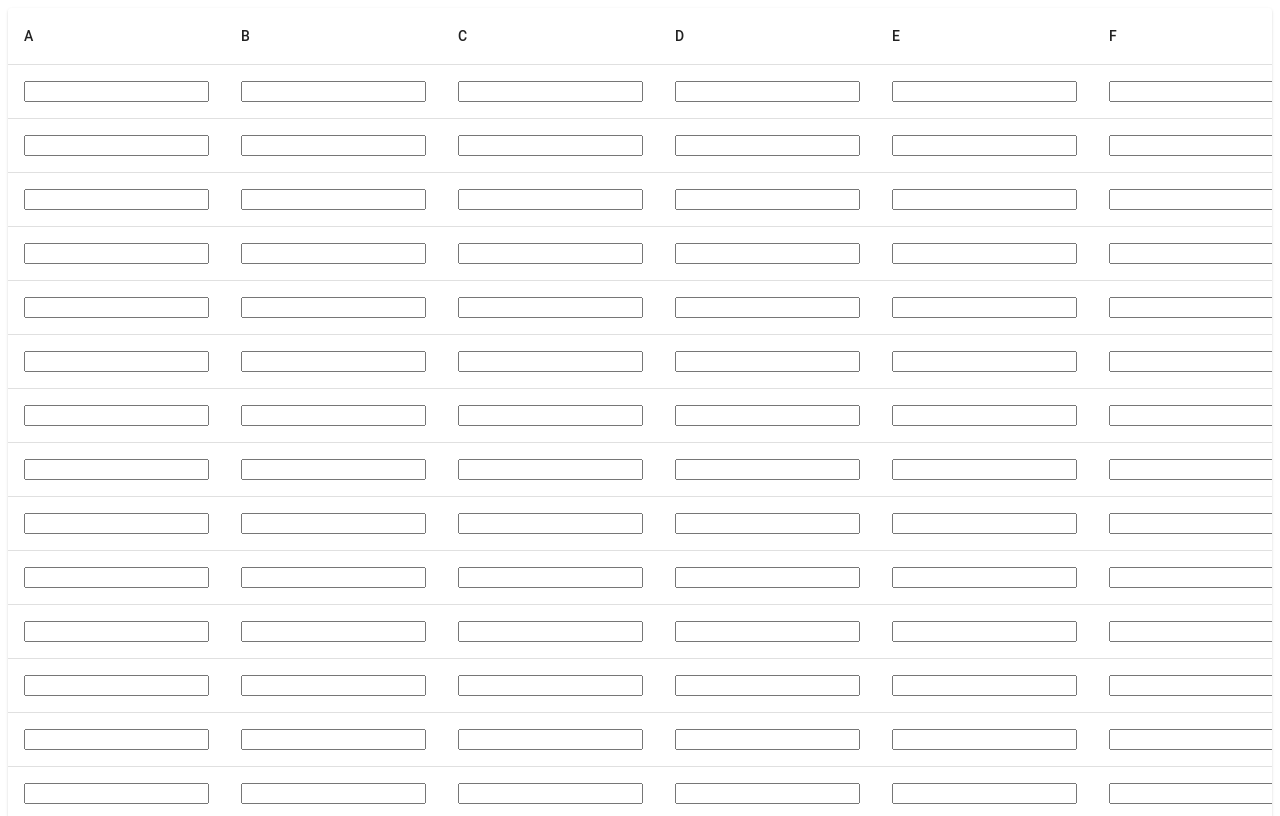
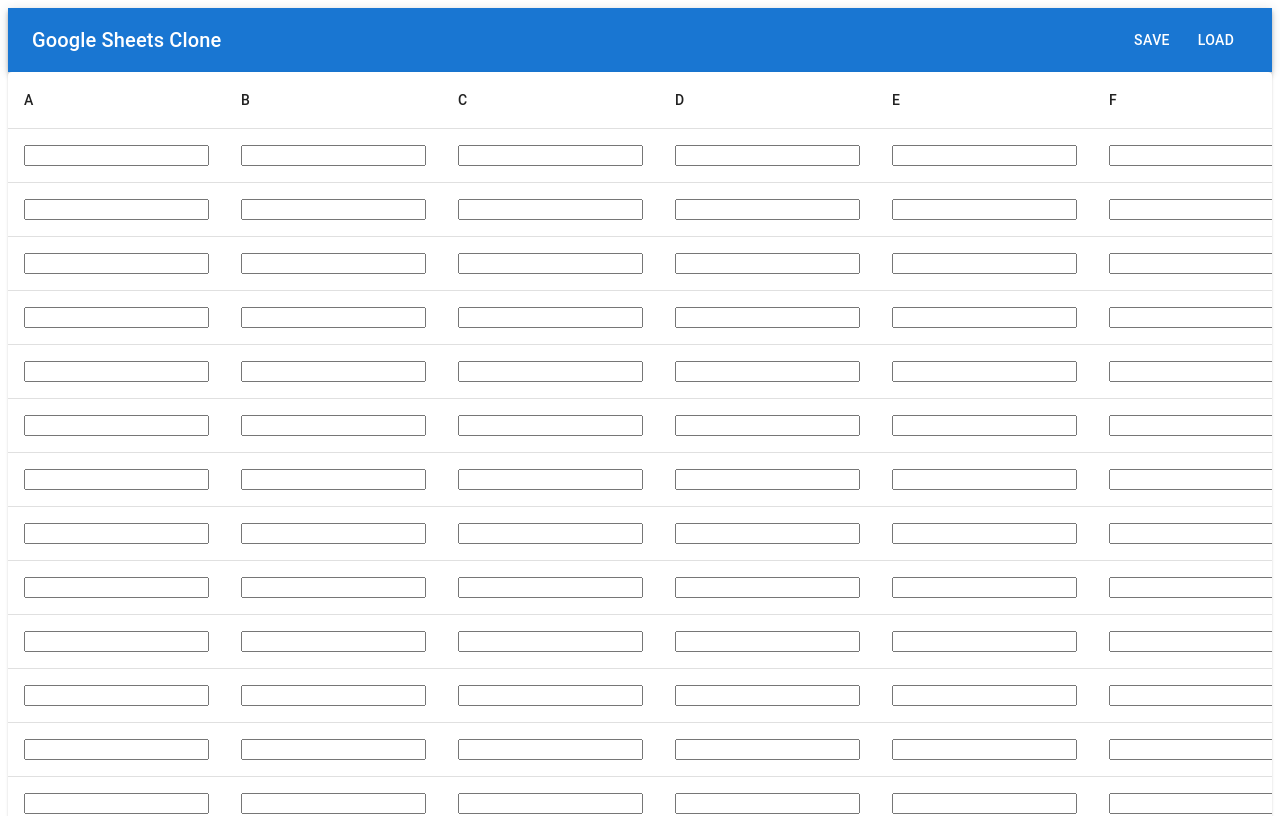
Before and after one commit to Medhanshverma/google-sheets-clone, a Next.js app: page / in a window 1280 px wide. Shown: the top 816 px of the page. Built offline with nearby package versions, Linux system fonts and the light colour scheme.

Commit message:
added toolbar comp

```diff
--- a/app/page.js
+++ b/app/page.js
@@ -1,12 +1,14 @@
 'use client'
 
 import React from 'react';
+import Toolbar from '../components/Toolbar';
 import Spreadsheet from '../components/spreadsheet';
 
 export default function Home() {
   return (
     <div>
-      <Spreadsheet />
+      <Toolbar/>
+      <Spreadsheet/>
     </div>
   );
 }
--- /dev/null
+++ b/components/Toolbar.js
@@ -0,0 +1,18 @@
+import React from 'react';
+import { AppBar, Toolbar as MuiToolbar, Typography, Button } from '@mui/material';
+
+const Toolbar = () => {
+  return (
+    <AppBar position="static">
+      <MuiToolbar>
+        <Typography variant="h6" component="div" sx={{ flexGrow: 1 }}>
+          Google Sheets Clone
+        </Typography>
+        <Button color="inherit">Save</Button>
+        <Button color="inherit">Load</Button>
+      </MuiToolbar>
+    </AppBar>
+  );
+};
+
+export default Toolbar;
```
